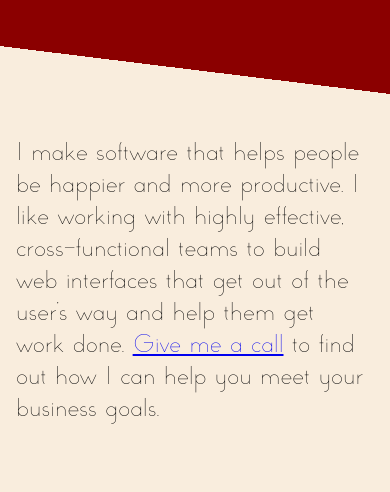
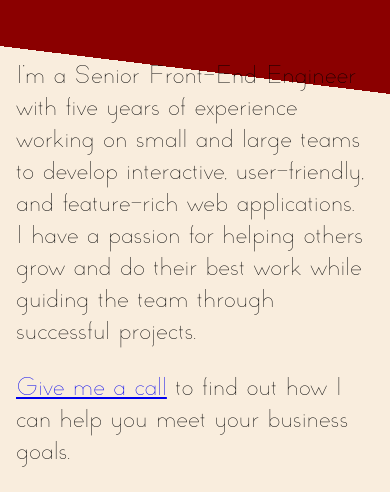
Before and after one commit to MrsLong/jenniferlong.io, a website built with Parcel: page index.html in a window 390 px wide. Shown: the part 352-844 px from the top of the page. Built offline with nearby package versions, Linux system fonts and the light colour scheme.

Commit message:
Update copy and fix phone bug

```diff
--- a/index.html
+++ b/index.html
@@ -13,11 +13,12 @@
       </div>
       <div class="copy">
         <p>
-          I make software that helps people be happier and more productive. I
-          like working with highly effective, cross-functional teams to build
-          web interfaces that get out of the user&rsquo;s way and help them get
-          work done.
-          <a href="”tel:+13142777388" title="(314) 277-7388">Give me a call</a>
+          I&rsquo;m a Senior Front-End Engineer with five years of experience working on small and
+          large teams to develop interactive, user-friendly, and feature-rich web applications.
+          I have a passion for helping others grow and do their best work while guiding the team through successful projects.
+        </p>
+        <p>
+          <a href="tel:+13142777388" title="(314) 277-7388">Give me a call</a>
           to find out how I can help you meet your business goals.
         </p>
       </div>
```
